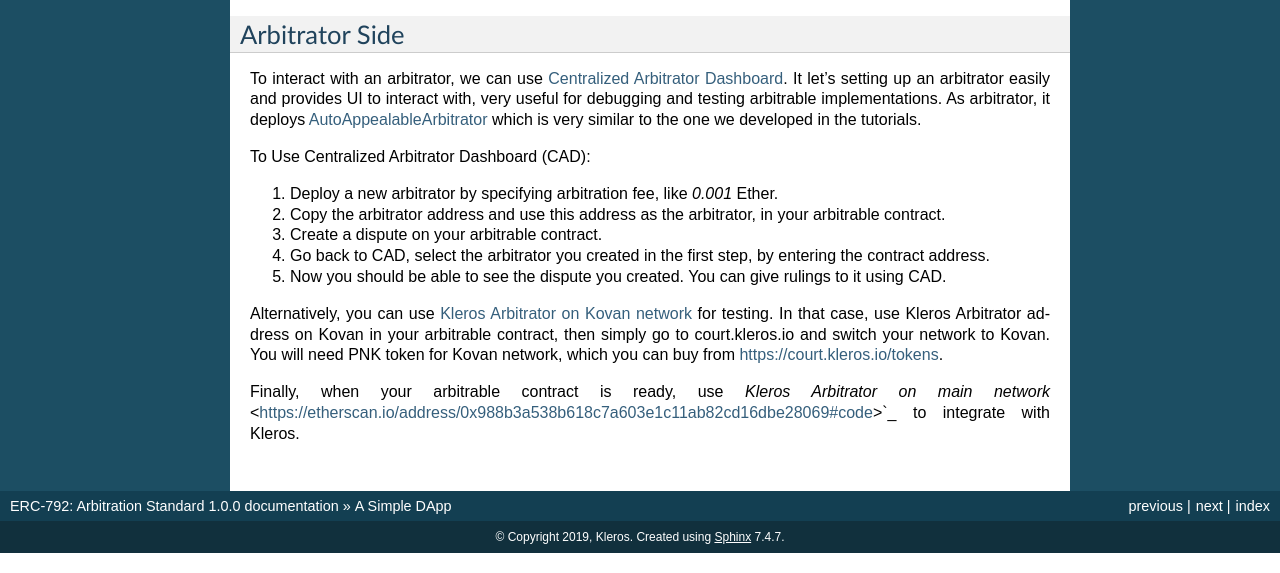
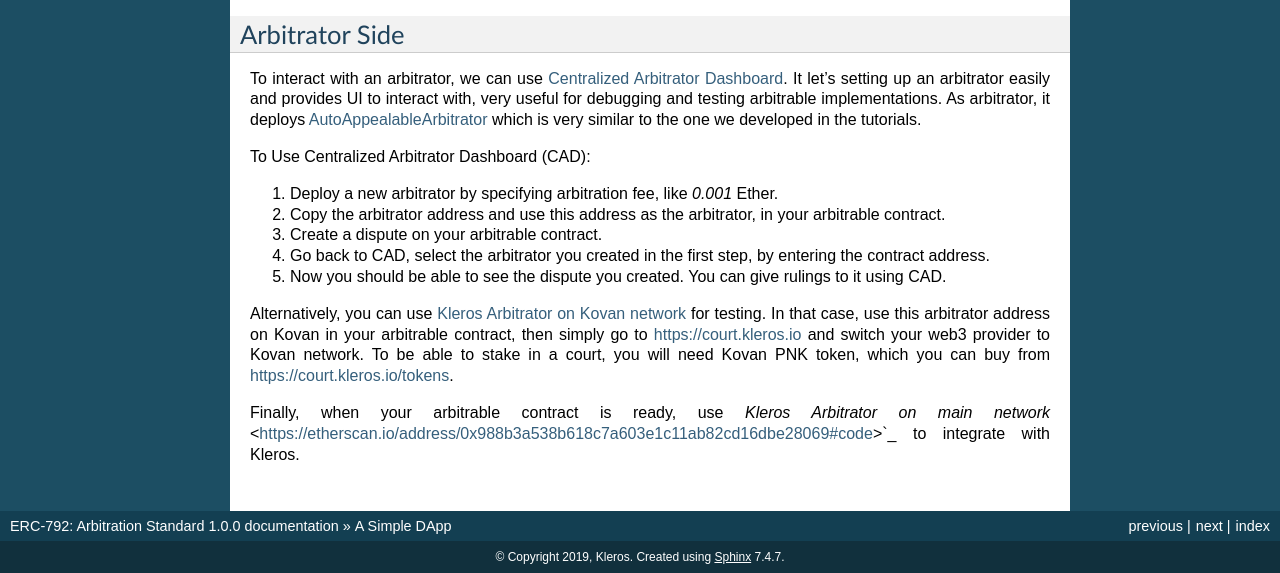
Before and after one commit to kleros/erc-792, a Sphinx documentation site: the page built from docs/a-simple-dapp.rst, in a window 1280 px wide and 900 px high, scrolled down 2719 px, cut to the strip 327-900 px from the top of the window. Built offline with Sphinx 7.4.7, drawn with Linux system fonts in a browser that asks for light colours.

Commit message:
refactor(a-simple-dapp): reword

```diff
--- a/docs/a-simple-dapp.rst
+++ b/docs/a-simple-dapp.rst
@@ -164,6 +164,6 @@
 4. Go back to CAD, select the arbitrator you created in the first step, by entering the contract address.
 5. Now you should be able to see the dispute you created. You can give rulings to it using CAD.
 
-Alternatively, you can use `Kleros Arbitrator on Kovan network <https://kovan.etherscan.io/address/0x60b2abfdfad9c0873242f59f2a8c32a3cc682f80>`_ for testing. In that case, use Kleros Arbitrator address on Kovan in your arbitrable contract, then simply go to court.kleros.io and switch your network to Kovan. You will need PNK token for Kovan network, which you can buy from https://court.kleros.io/tokens.
+Alternatively, you can use `Kleros Arbitrator on Kovan network <https://kovan.etherscan.io/address/0x60b2abfdfad9c0873242f59f2a8c32a3cc682f80>`_ for testing. In that case, use this arbitrator address on Kovan in your arbitrable contract, then simply go to https://court.kleros.io and switch your web3 provider to Kovan network. To be able to stake in a court, you will need Kovan PNK token, which you can buy from https://court.kleros.io/tokens.
 
 Finally, when your arbitrable contract is ready, use `Kleros Arbitrator on main network` <https://etherscan.io/address/0x988b3a538b618c7a603e1c11ab82cd16dbe28069#code>`_ to integrate with Kleros.
```
